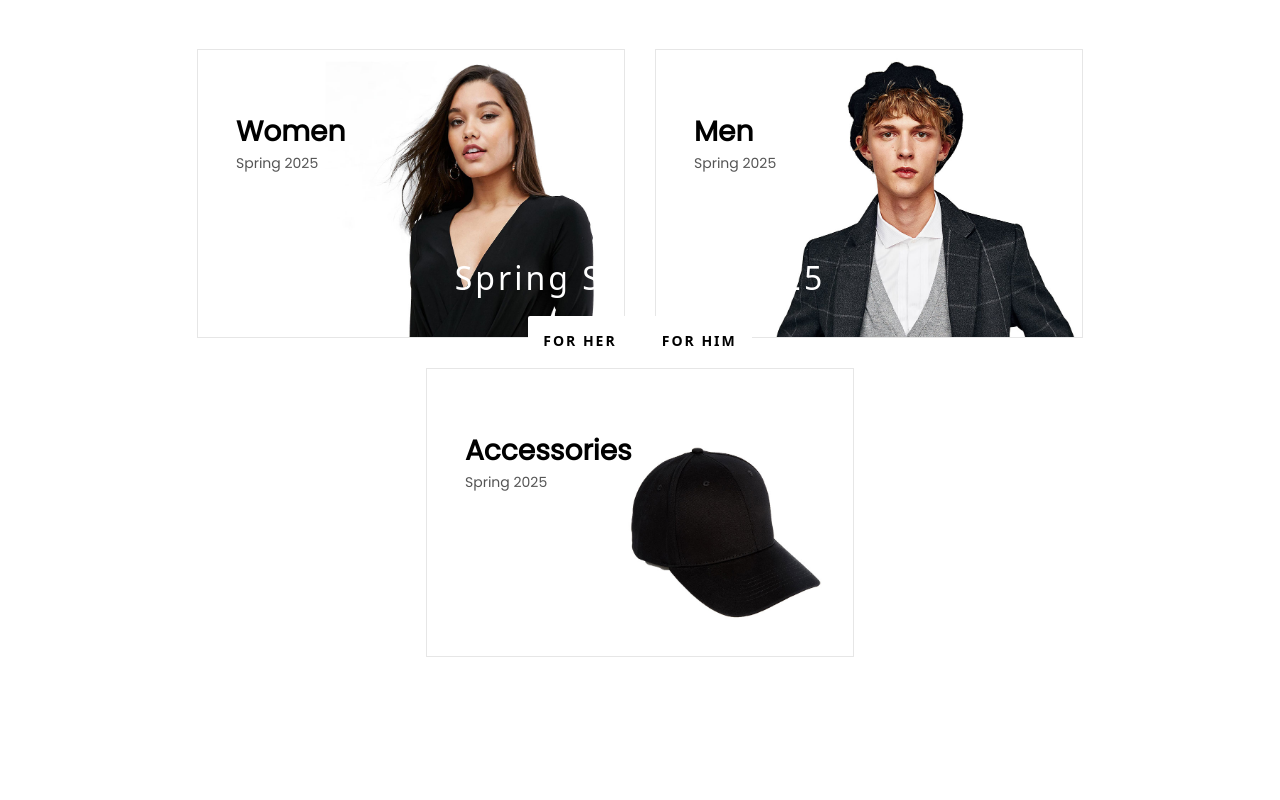
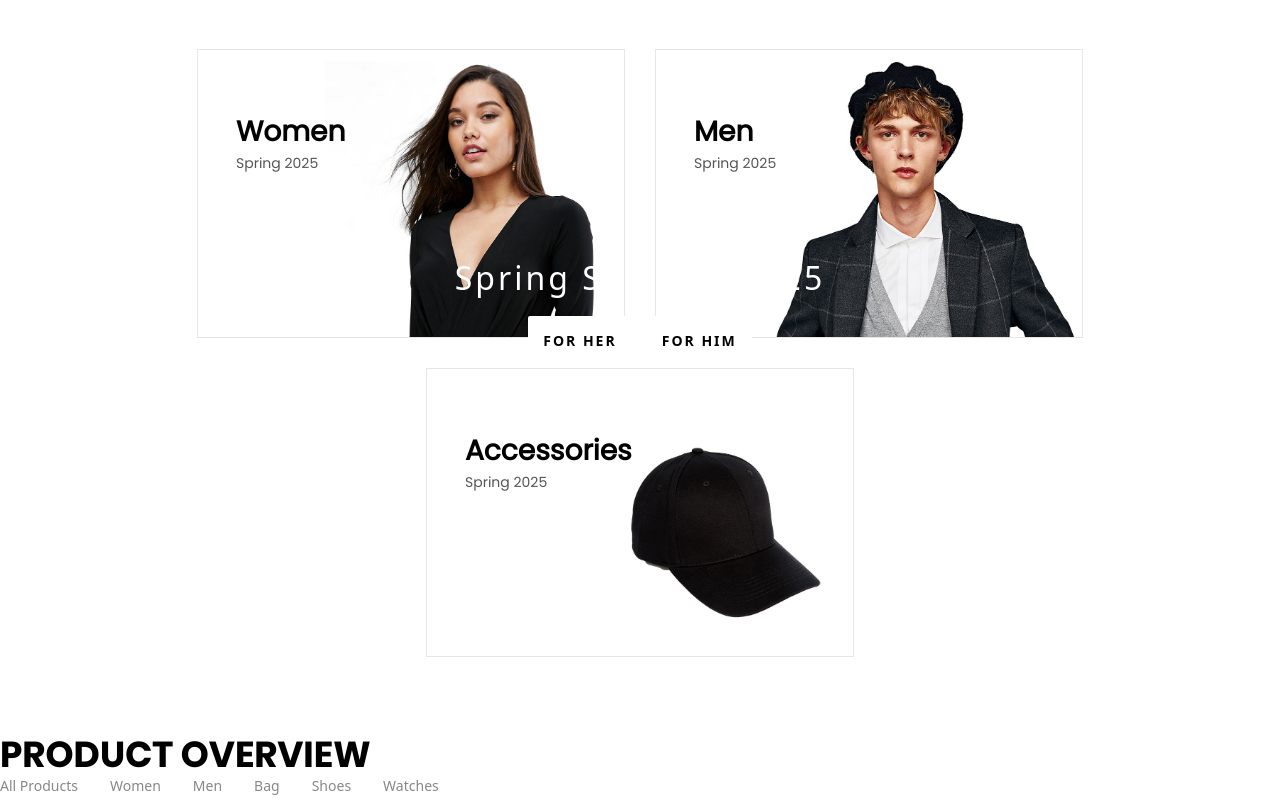
Before and after one commit to Trongsangvu/e-commerce, a React (Vite) app in the folder ai-ecommerce-FE/: page / in a window 1280 px wide. Shown: the part 401-1201 px from the top of the page. Before the commit the page ends 1088 px from the top, so only its background shows below. Built offline with nearby package versions, Linux system fonts and the light colour scheme.

Commit message:
update fe

```diff
--- a/ai-ecommerce-FE/src/assets/images/icons/icons.tsx
+++ b/ai-ecommerce-FE/src/assets/images/icons/icons.tsx
@@ -140,8 +140,8 @@ export const AngleRightIcon: React.FC<IconProps> = ({ className, width='16px', h
         <path
             d="M6 12L10 8L6 4"
             stroke=""
-            stroke-width="1.5"
-            stroke-linejoin="round"
+            strokeWidth="1.5"
+            strokeLinejoin="round"
         ></path>
     </svg>
 )
--- a/ai-ecommerce-FE/src/components/layout/container.tsx
+++ b/ai-ecommerce-FE/src/components/layout/container.tsx
@@ -0,0 +1,39 @@
+
+
+export const Container:React.FC = () => {
+    return (
+        <>
+            <div className="container">
+                <div>
+                    <h3 className="uppercase text-4xl leading-none font-bold font-[Poppins-bold]">product overview</h3>
+                </div>
+                <div>
+                    <div>
+                        <button className="py-5 pr-32 text-sm leading-[1.2] font-sans font[Poppins-regular] text-[#888]">
+                            All Products
+                        </button>
+                        <button className="py-5 pr-32 text-sm leading-[1.2] font-sans font[Poppins-regular] text-[#888] capitalize">
+                            women
+                        </button>
+                        <button className="py-5 pr-32 text-sm leading-[1.2] font-sans font[Poppins-regular] text-[#888] capitalize">
+                            men
+                        </button>
+                        <button className="py-5 pr-32 text-sm leading-[1.2] font-sans font[Poppins-regular] text-[#888] capitalize">
+                            bag
+                        </button>
+                        <button className="py-5 pr-32 text-sm leading-[1.2] font-sans font[Poppins-regular] text-[#888] capitalize">
+                            shoes
+                        </button>
+                        <button className="py-5 pr-32 text-sm leading-[1.2] font-sans font[Poppins-regular] text-[#888] capitalize">
+                            watches
+                        </button>
+                    </div>
+
+                    <div>
+
+                    </div>
+                </div>
+            </div>
+        </>
+    );
+}
--- a/ai-ecommerce-FE/src/pages/Home.tsx
+++ b/ai-ecommerce-FE/src/pages/Home.tsx
@@ -1,6 +1,7 @@
 import { useState, useEffect, useRef, useCallback } from 'react';
 import { Link } from 'react-router-dom';
 import config from '../config/config';
+import { Container } from '../components/layout/container';
 import images from '../assets/images/images';
 
 export const Home:React.FC = () => {
@@ -44,7 +45,8 @@ export const Home:React.FC = () => {
                     </div>
                 </div>
             </div>
-            <div className='pt-150'>
+            {/* Banner */}
+            <div className='pt-150 pb-50'>
                 <div className='container'>
                     <div className='flex flex-wrap justify-center'>
                         <div className='px-15 pb-30'>
@@ -83,6 +85,11 @@ export const Home:React.FC = () => {
                     </div>
                 </div>
             </div>
+
+            {/* Container */}
+            <div>
+                <Container />
+            </div>
         </>
     )
 }
```
Also changed, not shown: ai-ecommerce-FE/src/assets/images/icons/bars-filter-svgrepo-com.svg (added).
